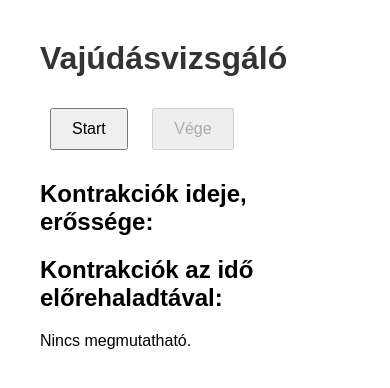
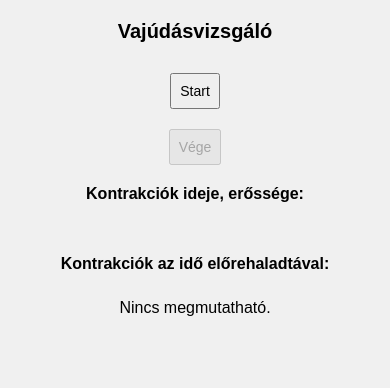
Before and after one commit to janoskonig/labor, a Flask app: page / in a window 390 px wide. Shown: the top 388 px of the page. Run offline with Flask 3, Linux system fonts and the light colour scheme.

Commit message:
iPhone-ra optimalizálva v1

```diff
--- a/static/style.css
+++ b/static/style.css
@@ -1,26 +1,89 @@
+/* General styles for the app */
 body {
     font-family: Arial, sans-serif;
-    margin: 40px;
+    margin: 0;
+    padding: 0;
+    display: flex;
+    flex-direction: column;
+    align-items: center;
+    background-color: #f0f0f0;
 }
 
 h1 {
-    color: #333;
+    font-size: 24px;
+    margin: 20px 0;
+}
+
+h2 {
+    font-size: 18px;
+    margin: 10px 0;
 }
 
 button {
     padding: 10px 20px;
-    margin: 10px;
     font-size: 16px;
+    margin: 10px 5px;
+}
+
+form {
+    display: flex;
+    flex-direction: column;
+    align-items: center;
+}
+
+form label {
+    margin-bottom: 5px;
+}
+
+form input, form button {
+    margin-bottom: 10px;
+    font-size: 16px;
+    padding: 10px;
 }
 
 ul {
     list-style-type: none;
     padding: 0;
+    width: 90%;
+    max-width: 400px;
 }
 
-li {
-    background: #f4f4f4;
+ul li {
+    background-color: #fff;
     margin: 5px 0;
     padding: 10px;
-    border: 1px solid #ddd;
+    border-radius: 5px;
+    box-shadow: 0 0 5px rgba(0,0,0,0.1);
 }
+
+/* Styles for the contraction plot */
+img {
+    max-width: 90%;
+    height: auto;
+    margin: 20px 0;
+}
+
+/* Responsive styles for smaller screens */
+@media (max-width: 600px) {
+    h1 {
+        font-size: 20px;
+    }
+
+    h2 {
+        font-size: 16px;
+    }
+
+    button, form input, form button {
+        font-size: 14px;
+        padding: 8px;
+    }
+
+    ul li {
+        font-size: 14px;
+        padding: 8px;
+    }
+
+    img {
+        max-width: 100%;
+    }
+}
```
